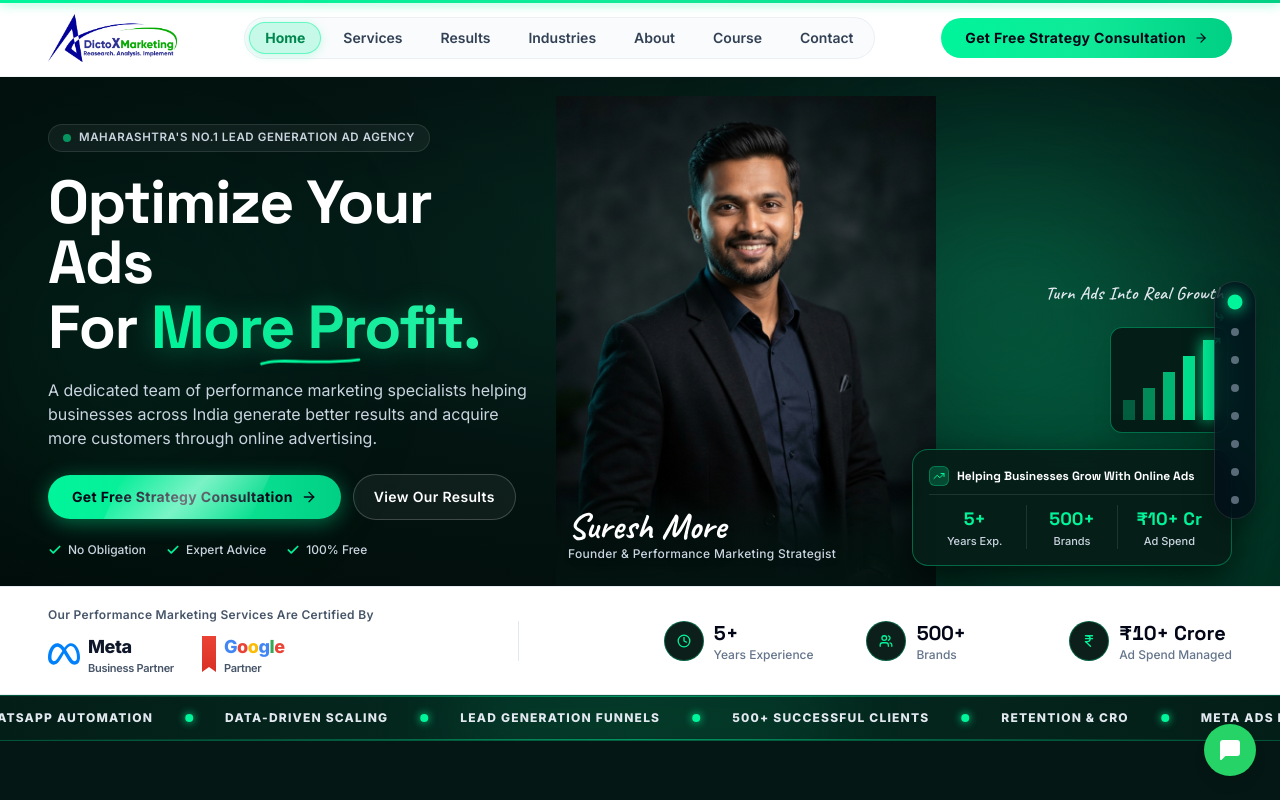
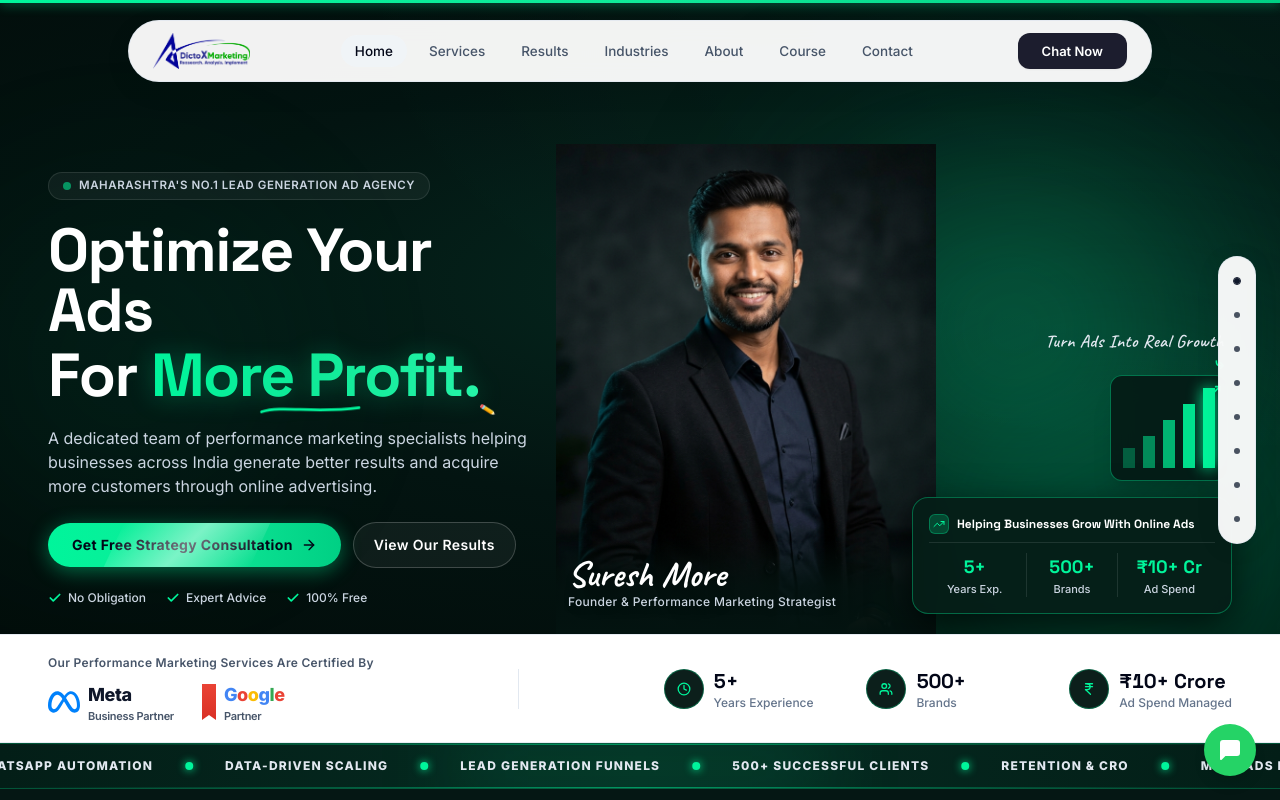
Before and after one commit to abhishekparekar/DictoX, a React (Vite) app: page / in a window 1280 px wide. Shown: the top 800 px of the page. Built offline with nearby package versions, Linux system fonts and the light colour scheme.

Commit message:
feat: redesign floating island navbar with Chat Now button and white side dot nav matching screenshot

```diff
--- a/src/components/Navbar.jsx
+++ b/src/components/Navbar.jsx
@@ -72,64 +72,45 @@ export default function Navbar({ onOpenConsultation }) {
 
   return (
     <>
-      <header
-        className={`fixed top-0 left-0 right-0 z-40 transition-all duration-300 ${
-          isScrolled
-            ? 'bg-white/95 backdrop-blur-md shadow-sm border-b border-slate-200/90 py-2.5 sm:py-3'
-            : 'bg-white border-b border-slate-100 py-3 sm:py-3.5'
-        }`}
-      >
-        <div className="max-w-7xl mx-auto px-4 sm:px-6 lg:px-8 xl:px-12 flex items-center justify-between">
+      {/* Adymize-Style Floating Island Pill Navbar */}
+      <header className="fixed top-3 sm:top-5 left-1/2 -translate-x-1/2 w-[94%] max-w-5xl z-50 transition-all duration-300">
+        <div className="bg-white/95 backdrop-blur-md rounded-2xl sm:rounded-full px-5 sm:px-6 py-2.5 sm:py-3 border border-slate-200/80 shadow-[0_8px_30px_rgba(0,0,0,0.06)] flex items-center justify-between">
 
           {/* Brand Official Logo */}
           <Link to="/" className="flex items-center gap-2 focus:outline-none shrink-0 group">
             <img
               src="/images/logo1.png"
               alt="DictoX Marketing - Performance Marketing Agency"
-              className="h-9 sm:h-11 md:h-12 w-auto object-contain transition-transform duration-200 group-hover:scale-[1.02]"
+              className="h-8 sm:h-9 w-auto object-contain transition-transform duration-200 group-hover:scale-[1.02]"
             />
           </Link>
 
-          {/* Desktop Navigation Links (Multi-Page Navigation) with Smooth Sliding Pill */}
-          <nav className="hidden lg:flex items-center gap-1 xl:gap-1.5 p-1 bg-slate-50/80 rounded-full border border-slate-200/60 shadow-xs">
+          {/* Desktop Navigation Links (Airy & Clean Adymize Style) */}
+          <nav className="hidden lg:flex items-center gap-1 xl:gap-2">
             {navLinks.map((link) => (
               <NavLink
                 key={link.name}
                 to={link.path}
-                className="relative px-4 py-1.5 rounded-full text-xs xl:text-sm font-semibold transition-colors duration-200 select-none group"
+                className={({ isActive }) =>
+                  `px-3.5 py-1.5 rounded-full text-[13px] sm:text-[13.5px] font-medium transition-all duration-200 relative select-none ${
+                    isActive
+                      ? 'text-slate-950 font-bold bg-slate-100/80'
+                      : 'text-slate-600 hover:text-slate-950 hover:bg-slate-50'
+                  }`
+                }
               >
-                {({ isActive }) => (
-                  <>
-                    {isActive && (
-                      <motion.div
-                        layoutId="navbar-active-pill"
-                        className="absolute inset-0 bg-[#00f59b]/20 border border-[#00f59b]/50 rounded-full shadow-[0_2px_10px_rgba(0,245,155,0.2)] -z-0"
-                        transition={{ type: 'spring', stiffness: 420, damping: 32 }}
-                      />
-                    )}
-                    <span
-                      className={`relative z-10 transition-colors ${
-                        isActive
-                          ? 'text-[#00874e] font-bold'
-                          : 'text-slate-700 group-hover:text-slate-950'
-                      }`}
-                    >
-                      {link.name}
-                    </span>
-                  </>
-                )}
+                <span>{link.name}</span>
               </NavLink>
             ))}
           </nav>
 
-          {/* Desktop Primary CTA Button */}
+          {/* Desktop Primary CTA Button: Adymize Sleek Dark Pill Button */}
           <div className="hidden md:flex items-center">
             <button
               onClick={onOpenConsultation}
-              className="btn-shimmer inline-flex items-center gap-2 px-5 sm:px-6 py-2.5 rounded-full text-xs sm:text-sm font-bold text-slate-950 bg-gradient-to-r from-[#00f59b] via-[#10e998] to-[#00d084] hover:shadow-[0_4px_22px_rgba(0,245,155,0.45)] hover:-translate-y-0.5 active:scale-[0.98] transition-all duration-200 cursor-pointer tracking-wide"
+              className="bg-[#1c1d2e] hover:bg-[#2c2e44] text-white text-xs sm:text-[13px] font-semibold px-5 sm:px-6 py-2 sm:py-2.5 rounded-xl transition-all duration-200 shadow-sm hover:shadow-md active:scale-98 cursor-pointer flex items-center gap-1.5"
             >
-              <span>Get Free Strategy Consultation</span>
-              <ArrowRight className="w-3.5 h-3.5" />
+              <span>Chat Now</span>
             </button>
           </div>
 
@@ -137,9 +118,9 @@ export default function Navbar({ onOpenConsultation }) {
           <div className="flex lg:hidden items-center gap-2">
             <button
               onClick={onOpenConsultation}
-              className="btn-shimmer px-3.5 py-1.5 rounded-full text-[11px] font-bold text-slate-950 bg-gradient-to-r from-[#00f59b] to-[#00d084] shadow-xs cursor-pointer hover:opacity-95"
+              className="bg-[#1c1d2e] hover:bg-[#2c2e44] text-white text-[11px] font-semibold px-3.5 py-1.5 rounded-xl shadow-xs cursor-pointer active:scale-95 transition-all"
             >
-              <span>Consult</span>
+              <span>Chat Now</span>
             </button>
 
             {/* Hamburger Toggle Button */}
--- a/src/components/SideDotNav.jsx
+++ b/src/components/SideDotNav.jsx
@@ -57,7 +57,7 @@ export default function SideDotNav() {
   return (
     <aside
       aria-label="Section Navigation"
-      className="fixed right-4 sm:right-6 top-1/2 -translate-y-1/2 z-40 hidden xl:flex flex-col items-center gap-3 bg-slate-950/60 backdrop-blur-md p-2.5 rounded-full border border-white/10 shadow-[0_8px_30px_rgba(0,0,0,0.35)] transition-all duration-300 hover:bg-slate-950/80 hover:border-[#00f59b]/30"
+      className="fixed right-4 sm:right-6 top-1/2 -translate-y-1/2 z-40 hidden xl:flex flex-col items-center gap-3.5 bg-white/95 backdrop-blur-md py-3.5 px-2 rounded-full border border-slate-200/80 shadow-[0_4px_25px_rgba(0,0,0,0.08)] transition-all duration-300"
     >
       {navItems.map(({ id, label }) => {
         const isActive = activeId === id;
@@ -66,22 +66,22 @@ export default function SideDotNav() {
             key={id}
             href={`#${id}`}
             onClick={(e) => scrollToSection(e, id)}
-            className="group relative flex items-center justify-center p-1 cursor-pointer focus:outline-none"
+            className="group relative flex items-center justify-center w-5 h-5 cursor-pointer focus:outline-none"
             aria-label={`Jump to ${label}`}
           >
             {/* Hover Tooltip Pill */}
-            <span className="pointer-events-none absolute right-8 px-2.5 py-1 rounded-md bg-slate-900/95 text-white text-[11px] font-semibold tracking-wide whitespace-nowrap opacity-0 -translate-x-1 group-hover:opacity-100 group-hover:translate-x-0 transition-all duration-200 border border-white/10 shadow-lg">
+            <span className="pointer-events-none absolute right-8 px-2.5 py-1 rounded-md bg-slate-900 text-white text-[11px] font-semibold tracking-wide whitespace-nowrap opacity-0 -translate-x-1 group-hover:opacity-100 group-hover:translate-x-0 transition-all duration-200 shadow-md">
               {label}
             </span>
 
-            {/* Indicator Dot */}
-            <div
-              className={`rounded-full transition-all duration-300 ${
-                isActive
-                  ? 'w-3 h-3 bg-[#00f59b] scale-125 shadow-[0_0_12px_#00f59b]'
-                  : 'w-2 h-2 bg-slate-400/60 group-hover:bg-slate-200 group-hover:scale-110'
-              }`}
-            />
+            {/* Indicator Dot matching Screenshot */}
+            {isActive ? (
+              <div className="w-4.5 h-4.5 rounded-full border border-slate-900 flex items-center justify-center transition-all duration-300">
+                <div className="w-1.5 h-1.5 rounded-full bg-slate-900" />
+              </div>
+            ) : (
+              <div className="w-1.5 h-1.5 rounded-full bg-slate-800/80 group-hover:scale-150 transition-all duration-200" />
+            )}
           </a>
         );
       })}
--- a/src/sections/HeroSection.jsx
+++ b/src/sections/HeroSection.jsx
@@ -3,7 +3,7 @@ import { ArrowRight, Check, TrendingUp } from 'lucide-react';
 
 export default function HeroSection({ onOpenConsultation }) {
   return (
-    <section id="home" className="relative pt-20 pb-4 sm:pt-24 sm:pb-6 lg:pt-24 lg:pb-0 bg-[#031310] text-white overflow-hidden">
+    <section id="home" className="relative pt-28 pb-4 sm:pt-32 sm:pb-6 lg:pt-36 lg:pb-0 bg-[#031310] text-white overflow-hidden">
 
       {/* 1. Atmospheric Emerald Background Layers */}
       {/* Base Deep Forest Green Gradient */}
@@ -62,7 +62,7 @@ export default function HeroSection({ onOpenConsultation }) {
                 <span className="bg-gradient-to-r from-[#00f59b] via-[#10e998] to-[#25f4a7] bg-clip-text text-transparent drop-shadow-[0_2px_12px_rgba(0,245,155,0.3)]">
                   More Profit.
                 </span>
-                {/* Adymize Signature Hand-Drawn Animated SVG Brush Underline */}
+                {/* Adymize Signature Hand-Drawn Animated SVG Brush Underline with Pencil Accent */}
                 <svg
                   className="absolute -bottom-2 sm:-bottom-2.5 left-0 w-full h-3 sm:h-3.5 text-[#00f59b] overflow-visible pointer-events-none"
                   viewBox="0 0 160 20"
@@ -70,13 +70,17 @@ export default function HeroSection({ onOpenConsultation }) {
                   xmlns="http://www.w3.org/2000/svg"
                 >
                   <path
-                    d="M3 14C35 4 80 18 157 6"
+                    d="M3 14C35 4 80 18 150 7"
                     stroke="currentColor"
                     strokeWidth="4"
                     strokeLinecap="round"
                     className="animate-draw-brush"
                   />
                 </svg>
+                {/* Pencil Accent Icon matching screenshot */}
+                <span className="absolute -bottom-3 -right-4.5 text-xs text-[#00f59b] transform -rotate-12 select-none pointer-events-none">
+                  ✏️
+                </span>
               </span>
             </h1>
 
```
